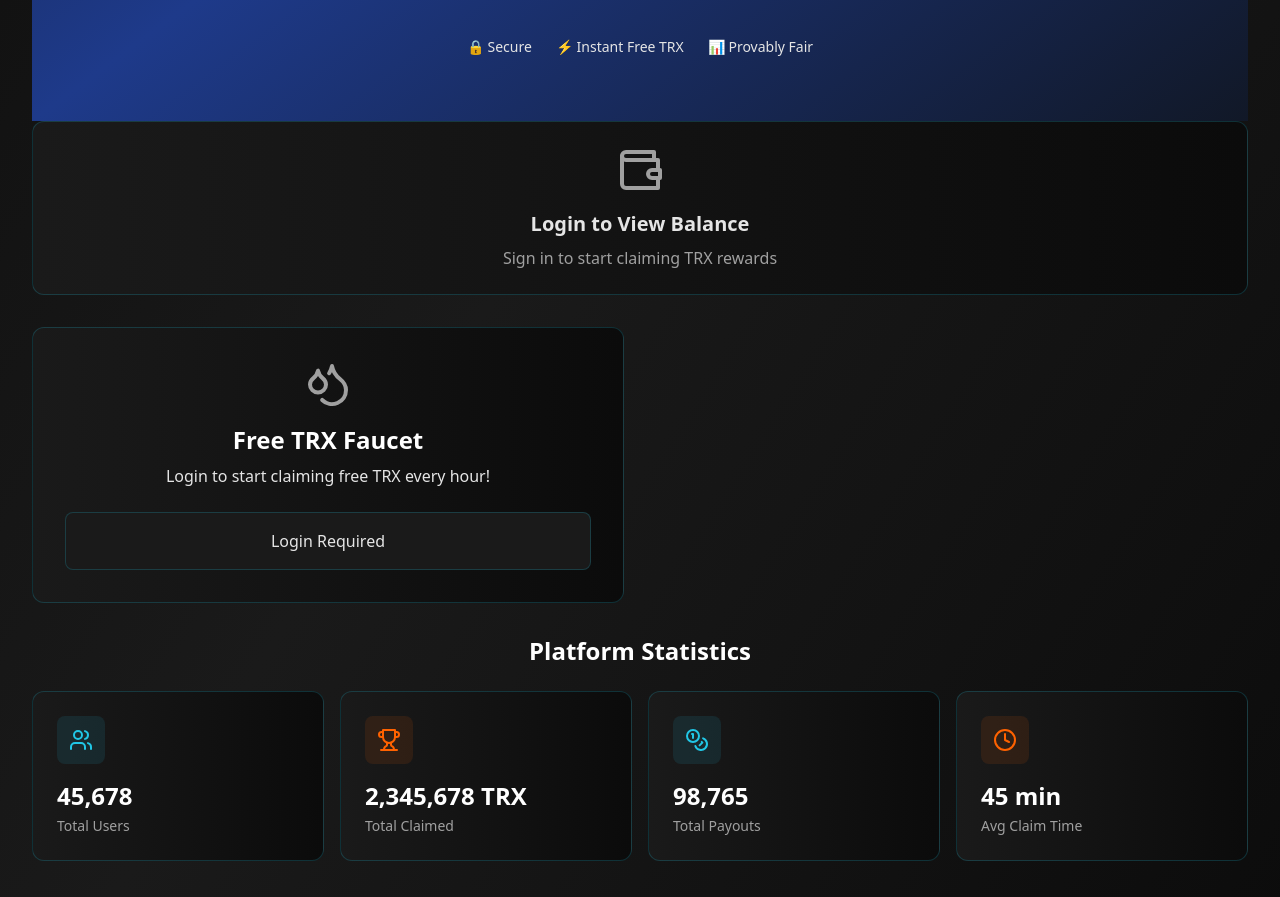
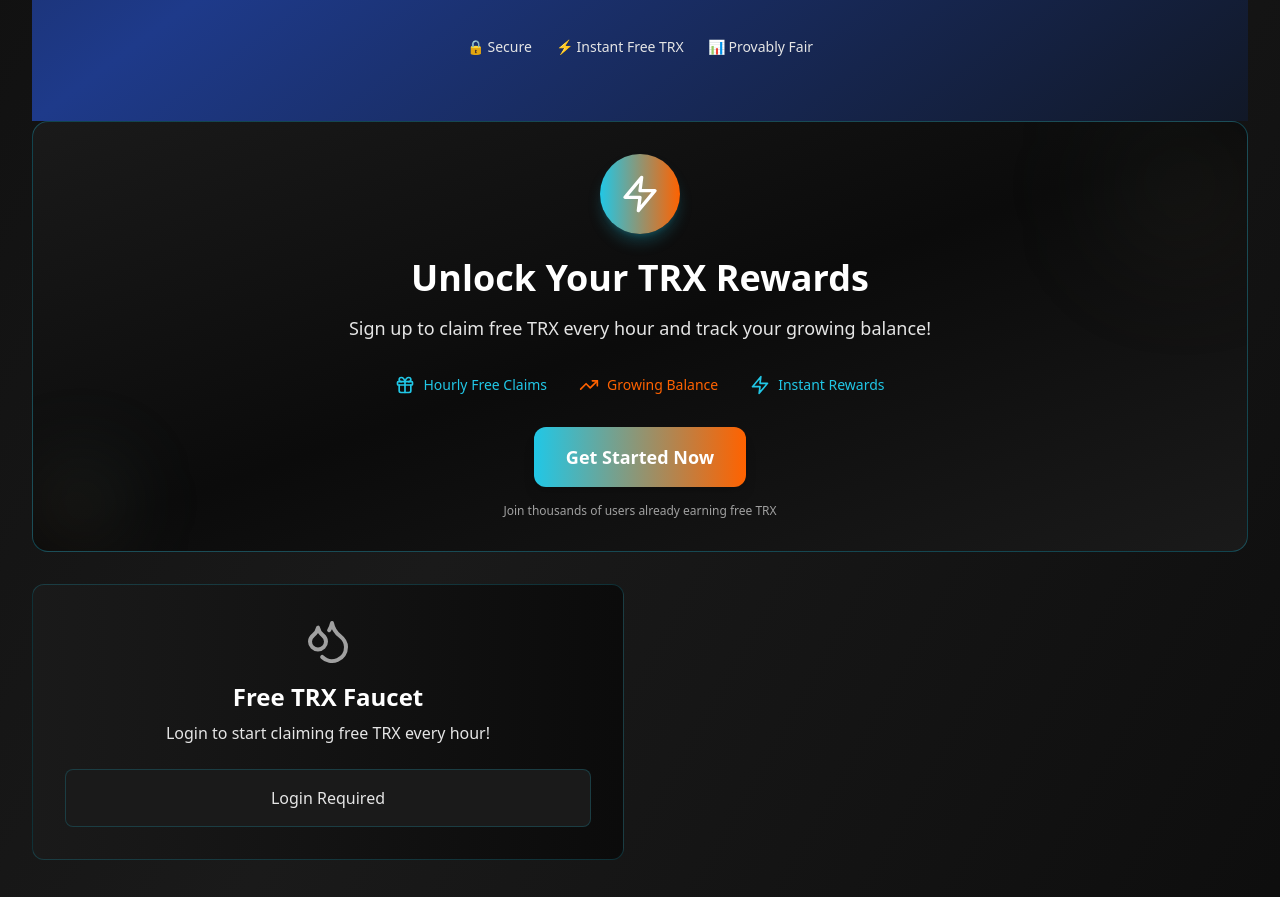
Before and after one commit to inwi72/tronmax-b1, a React (Vite) app: page / in a window 1280 px wide. Shown: the part 940-1837 px from the top of the page. Built offline with nearby package versions, Linux system fonts and the light colour scheme.

Commit message:
Update App.tsx

```diff
--- a/src/App.tsx
+++ b/src/App.tsx
@@ -10,6 +10,7 @@ import AuthModal from './components/AuthModal';
 import HiLoPopup from './components/HiLoPopup';
 import PageContent from './components/PageContent';
 import Footer from './components/Footer';
+import UserOnboarding from './components/UserOnboarding';
 
 function App() {
   const [isAuthenticated, setIsAuthenticated] = useState(false);
@@ -122,7 +123,11 @@ function App() {
               onCopyReferral={handleCopyReferral}
             />
 
-            <BalanceDisplay balance={balance} isAuthenticated={isAuthenticated} />
+            {!isAuthenticated ? (
+              <UserOnboarding onGetStarted={() => setAuthModal('register')} />
+            ) : (
+              <BalanceDisplay balance={balance} isAuthenticated={isAuthenticated} />
+            )}
 
             <div className="grid grid-cols-1 lg:grid-cols-2 gap-8 mb-8">
               <FaucetClaim
```
